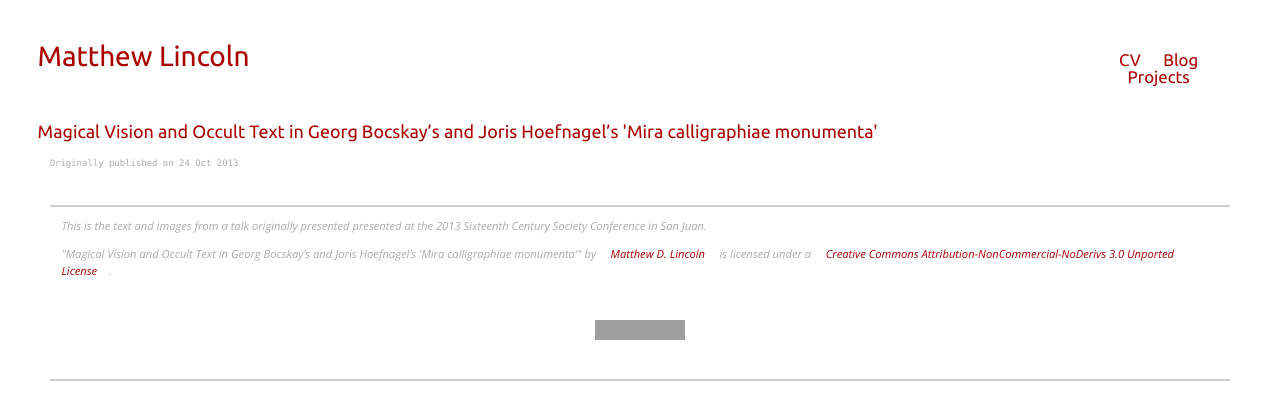
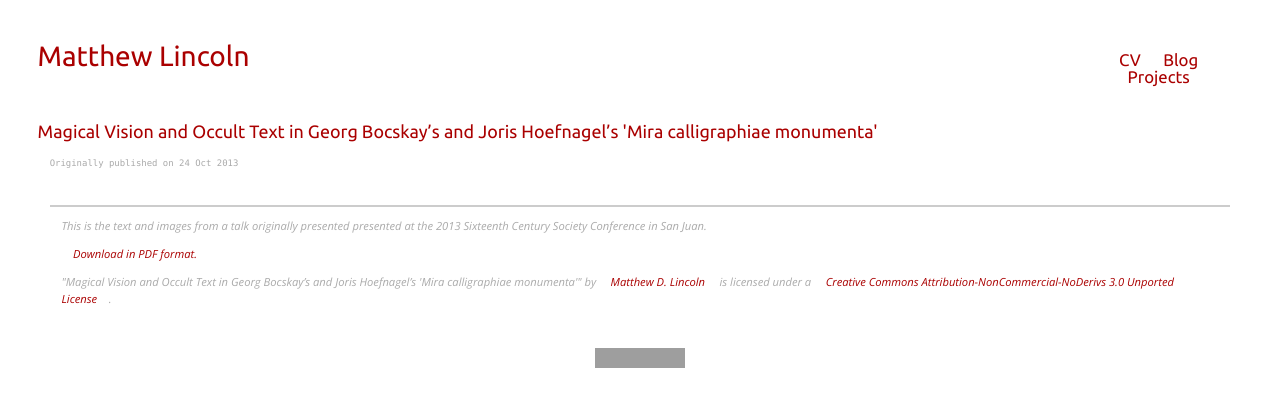
Before and after one commit to mdlincoln/mdlincoln.github.io, a Jekyll site: the page built from projects/mira-calligraphiae-monumenta.md, in a window 1280 px wide and 900 px high, cut to the strip 0-399 px from the top of the window. Built offline with Jekyll 4.4.1, drawn with Linux system fonts in a browser that asks for light colours; grey boxes are pictures that could not be loaded.

Commit message:
Add PDF version

```diff
--- a/projects/mira-calligraphiae-monumenta.md
+++ b/projects/mira-calligraphiae-monumenta.md
@@ -9,6 +9,7 @@ img: /assets/images-display/hoefnagel_avatar.png
 
 <aside>
 <p>This is the text and images from a talk originally presented presented at the 2013 Sixteenth Century Society Conference in San Juan.</p>
+<p><a href="/assets/docs/mlincoln_scsc_mira_calligraphiae.pdf">Download in PDF format.</a></p>
 
 <p>&quot;Magical Vision and Occult Text in Georg Bocskay’s and Joris Hoefnagel’s 'Mira calligraphiae monumenta'&quot; by <a href="http://matthewlincoln.net">Matthew D. Lincoln</a> is licensed under a <a href="http://creativecommons.org/licenses/by-nc-nd/3.0/deed.en_US">Creative Commons Attribution-NonCommercial-NoDerivs 3.0 Unported License</a>.</p>
 <p><a href="http://creativecommons.org/licenses/by-nc-nd/3.0/deed.en_US"><img src="http://i.creativecommons.org/l/by-nc-nd/3.0/88x31.png" alt="Creative Commons License" /></a></p>
```
Also changed, not shown: 1 other file.
